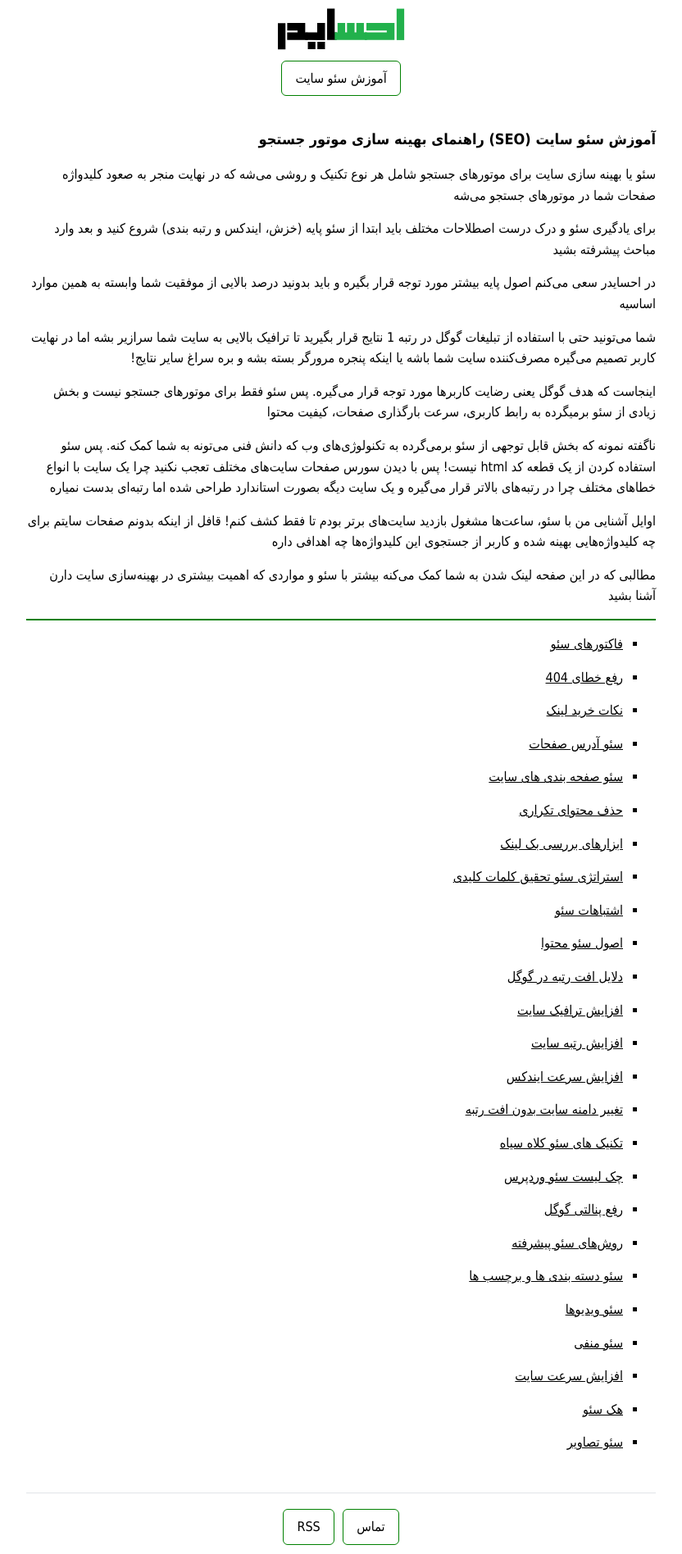
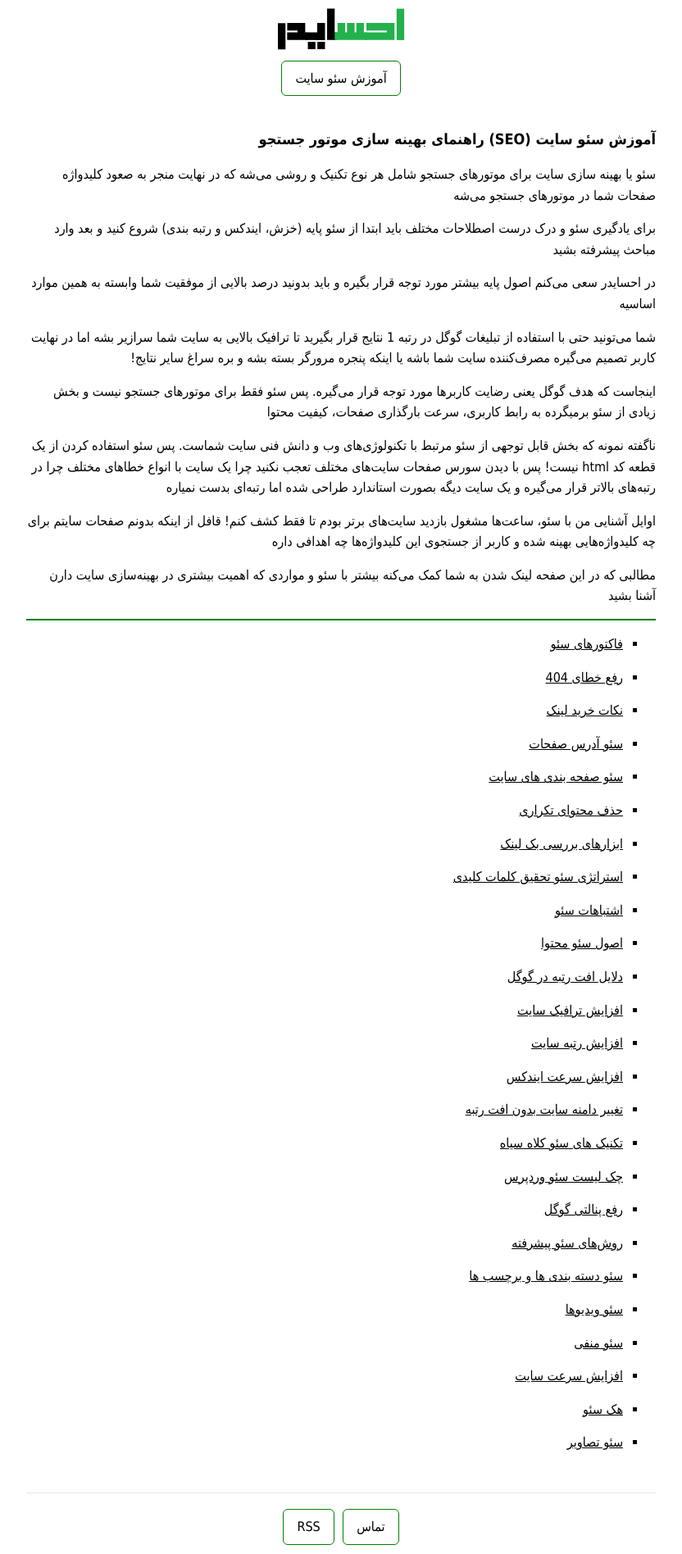
Before and after one commit to darkblog/darkblog.github.io, a Jekyll site: the page built from _posts/2022-5-1-seo.md, in a window 1280 px wide. Shown: the whole page at 82% size, without its empty margins (224-1056 px from the left). Built offline with Jekyll 4.4.1, drawn with Linux system fonts in a browser that asks for light colours.

Commit message:
Update 2022-5-1-seo.md

```diff
--- a/_posts/2022-5-1-seo.md
+++ b/_posts/2022-5-1-seo.md
@@ -13,7 +13,7 @@ title: آموزش سئو سایت (SEO) راهنمای بهینه سازی مو
 
 اینجاست که هدف گوگل یعنی رضایت کاربرها مورد توجه قرار می‌گیره. پس سئو فقط برای موتورهای جستجو نیست و بخش زیادی از سئو برمیگرده به رابط کاربری، سرعت بارگذاری صفحات، کیفیت محتوا
 
-ناگفته نمونه که بخش قابل توجهی از سئو برمی‌گرده به تکنولوژی‌های وب که دانش فنی می‌تونه به شما کمک کنه. پس سئو استفاده کردن از یک قطعه کد html نیست! پس با دیدن سورس صفحات سایت‌های مختلف تعجب نکنید چرا یک سایت با انواع خطاهای مختلف چرا در رتبه‌های بالاتر قرار می‌گیره و یک سایت دیگه بصورت استاندارد طراحی شده اما رتبه‌ای بدست نمیاره
+ناگفته نمونه که بخش قابل توجهی از سئو مرتبط با تکنولوژی‌های وب و دانش فنی سایت شماست. پس سئو استفاده کردن از یک قطعه کد html نیست! پس با دیدن سورس صفحات سایت‌های مختلف تعجب نکنید چرا یک سایت با انواع خطاهای مختلف چرا در رتبه‌های بالاتر قرار می‌گیره و یک سایت دیگه بصورت استاندارد طراحی شده اما رتبه‌ای بدست نمیاره
 
 اوایل آشنایی من با سئو، ساعت‌ها مشغول بازدید سایت‌های برتر بودم تا فقط کشف کنم! قافل از اینکه بدونم صفحات سایتم برای چه کلیدواژه‌هایی بهینه شده و کاربر از جستجوی این کلیدواژه‌ها چه اهدافی داره
 
```
